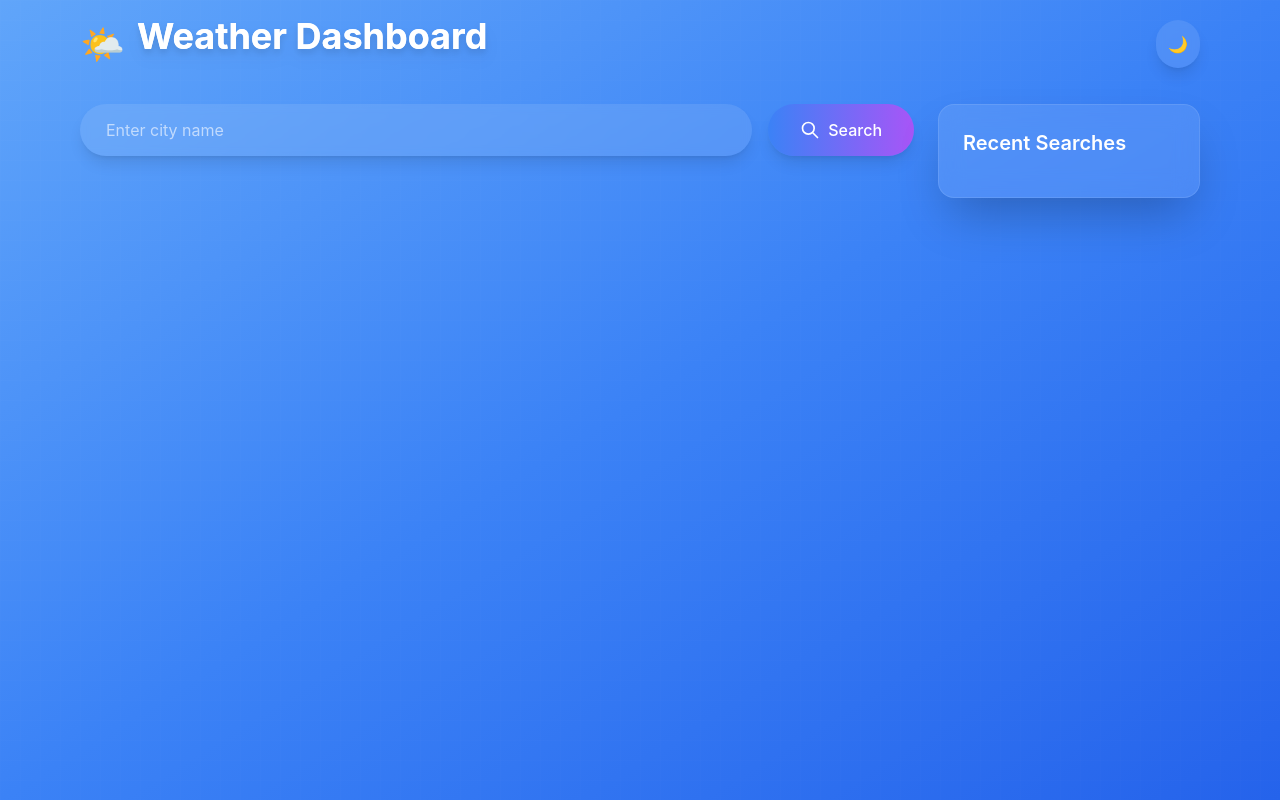
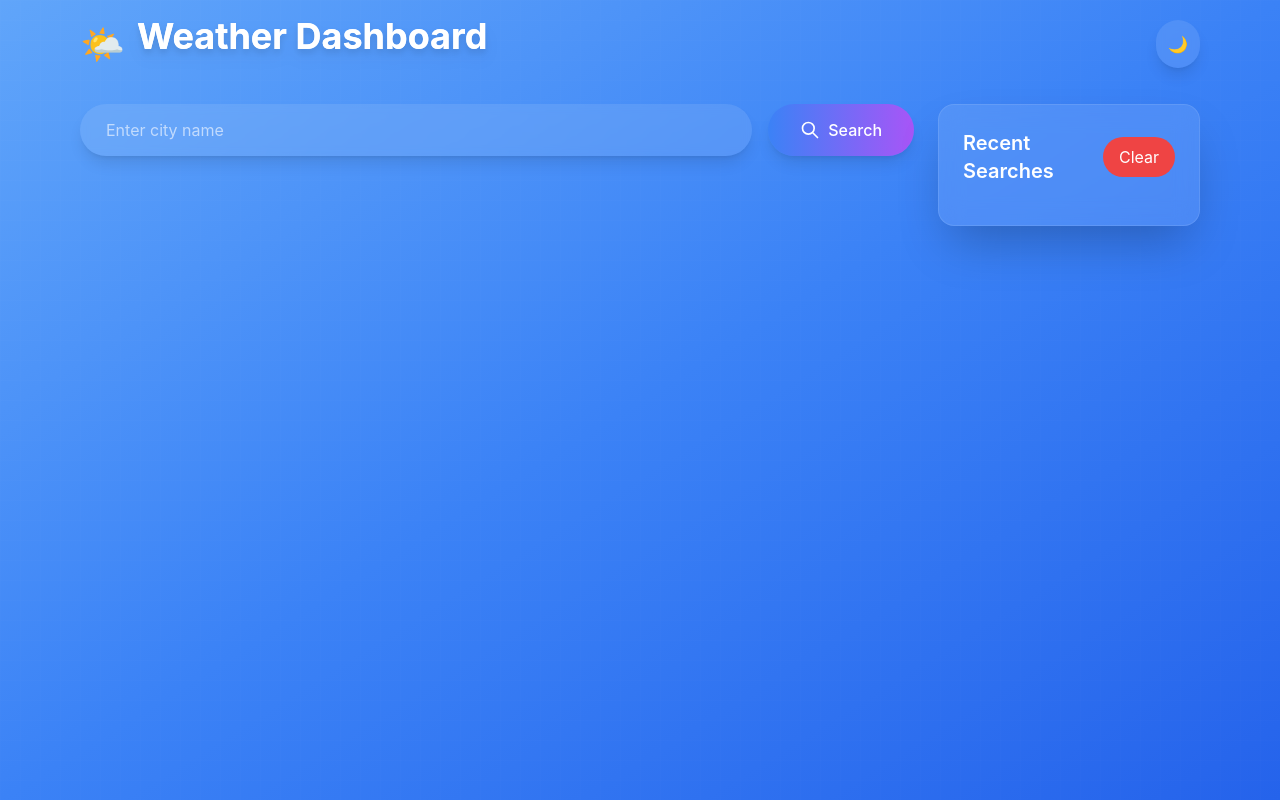
Before and after one commit to HereIsAbhi/weather_dashboard, a React (Create React App) app: page / in a window 1280 px wide. Built offline with nearby package versions, Linux system fonts and the light colour scheme.

Commit message:
Added Clear button!!

```diff
--- a/src/App.js
+++ b/src/App.js
@@ -52,8 +52,14 @@ function App() {
     }
   }, [darkMode]);
 
+  const clearRecentSearches = () => {
+    setRecentSearches([]);
+    localStorage.setItem('recentSearches', JSON.stringify([]));
+  };
+
   const addToRecentSearches = (cityName) => {
     setRecentSearches(prev => {
+      if (prev[0] === cityName) return prev; // Prevent duplicate entry
       const filtered = prev.filter(item => item !== cityName);
       return [cityName, ...filtered].slice(0, 5);
     });
@@ -402,7 +408,10 @@ function App() {
               transition={{ delay: 0.4 }}
               className="bg-white/10 backdrop-blur-md rounded-2xl p-6 shadow-2xl border border-white/10"
             >
-              <h3 className="text-xl font-semibold mb-4 text-white">Recent Searches</h3>
+              <div className="flex justify-between items-center mb-4">
+                <h3 className="text-xl font-semibold text-white">Recent Searches</h3>
+                <button onClick={clearRecentSearches} className="px-4 py-2 bg-red-500 text-white rounded-full hover:bg-red-600 transition-colors">Clear</button>
+              </div>
               <div className="space-y-3">
                 {recentSearches.map((searchedCity, index) => (
                   <motion.button
```
